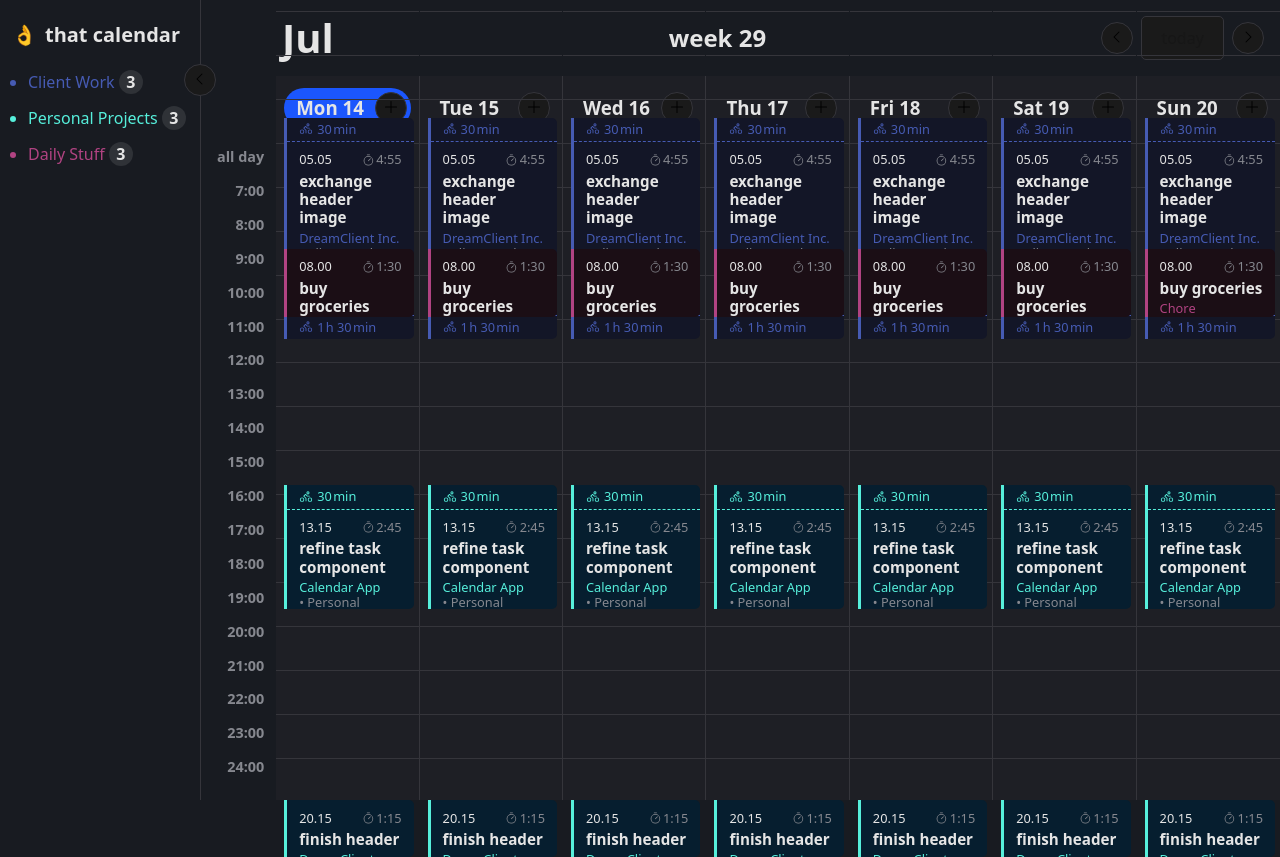
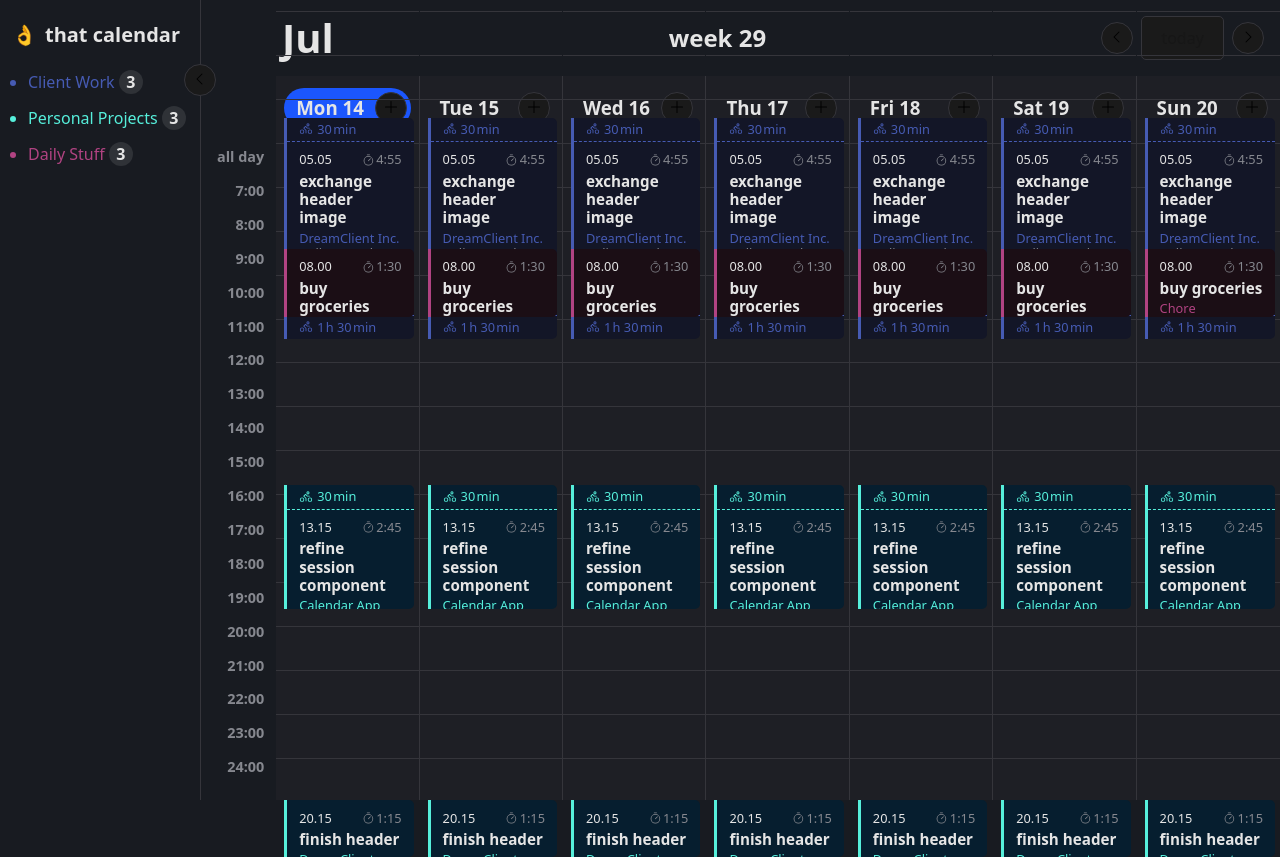
Before and after one commit to fraulueneburg/thatcalendar-fe, a React (Vite) app: page / in a window 1280 px wide. Built offline with nearby package versions, Linux system fonts and the light colour scheme.

Commit message:
refactor: adapt to backend data structure

```diff
--- a/src/components/Header.tsx
+++ b/src/components/Header.tsx
@@ -24,7 +24,7 @@ export default function Header() {
 					<ul>
 						{calArr.map((elem, i) => (
 							<li key={i} style={{ color: elem.color }}>
-								{elem.calName} <Badge count={3} itemType={'tasks'} />
+								{elem.title} <Badge count={3} itemType={'sessions'} />
 							</li>
 						))}
 					</ul>
--- a/src/components/Task.tsx
+++ b/src/components/Session.tsx
@@ -1,4 +1,4 @@
-import { TaskProps } from './Task.types'
+import { SessionProps } from './Session.types'
 import { parse, format, differenceInMinutes } from 'date-fns'
 import TravelTime from './TravelTime'
 import { TimerIcon as IconDuration } from '@phosphor-icons/react'
@@ -7,16 +7,16 @@ import { MainCalendarType } from '../types/main-calendar'
 import { calculateGridPosition } from '../utils/calculateGridPosition'
 import { calculateDuration } from '../utils/calculateDuration'
 
-export default function Task({ data }: TaskProps) {
-	const { summary, dtStart, dtEnd, calendarId, subCalendarId, travelTime, travelReturnTime } = data
+export default function Session({ data }: SessionProps) {
+	const { title, dtStart, dtEnd, calendarId, parent, travelTime, travelReturnTime } = data
 
 	const mainCalendar: MainCalendarType | undefined = calArr.find((elem) => elem._id === calendarId)
 	if (!mainCalendar) {
 		throw new Error('Calendar not found')
 	}
-	const { calName, color, colorBg } = mainCalendar
+	const { title: calendarTitle, color, colorBg } = mainCalendar
 
-	const subCalendar = subCalArr.find((elem) => elem._id === subCalendarId)
+	const subCalendar = subCalArr.find((elem) => elem._id === parent)
 	if (!subCalendar) {
 		throw new Error('Calendar not found')
 	}
@@ -40,7 +40,9 @@ export default function Task({ data }: TaskProps) {
 
 	return (
 		<>
-			<section className="task" style={{ backgroundColor: colorBg, color: color, top: gridPos.top, height: gridPos.height }}>
+			<section
+				className="session"
+				style={{ backgroundColor: colorBg, color: color, top: gridPos.top, height: gridPos.height }}>
 				{isValidTravelTime(travelTime) ? <TravelTime time={travelTime} /> : null}
 				<div className="content">
 					<small className="time">
@@ -55,9 +57,9 @@ export default function Task({ data }: TaskProps) {
 							{duration} <span className="sr-only">hours</span>
 						</span>
 					</small>
-					<h4 className="title">{summary}</h4>
+					<h4 className="title">{title}</h4>
 					<small className="cal">
-						<span className="sub-cal">{subCalendar.name}</span> <span className="main-cal">•&nbsp;{calName}</span>
+						<span className="sub-cal">{subCalendar.name}</span> <span className="main-cal">•&nbsp;{calendarTitle}</span>
 					</small>
 				</div>
 				{isValidTravelTime(travelReturnTime) && <TravelTime time={travelReturnTime} isReturn={true} />}
--- a/src/components/WeeklyCalendar.tsx
+++ b/src/components/WeeklyCalendar.tsx
@@ -1,10 +1,10 @@
 import { useState } from 'react'
 import { endOfWeek, format, getISOWeek, startOfWeek, subDays, subWeeks } from 'date-fns'
 import { PlusIcon as IconAdd, CaretLeftIcon as IconPrev, CaretRightIcon as IconNext } from '@phosphor-icons/react'
-import Task from './Task'
+import Session from './Session'
 import Header from './Header'
 
-import { tasksArr } from '../data/dummydata'
+import { sessionsArr } from '../data/dummydata'
 
 export default function WeeklyCalendar() {
 	const [offset, setOffset] = useState(0)
@@ -103,13 +103,13 @@ export default function WeeklyCalendar() {
 											<span className="day-name">{dayName}</span> <span className="day-num">{dayNum}</span>
 										</div>
 									</h3>
-									<button className="btn-round" aria-label={`add task for ${isToday ? 'today,' : ''} ${writtenDate}`}>
+									<button className="btn-round" aria-label={`add session for ${isToday ? 'today,' : ''} ${writtenDate}`}>
 										<IconAdd />
 									</button>
 								</header>
 								<div className="content">
-									{tasksArr.map((task) => (
-										<Task data={task} key={task._id} />
+									{sessionsArr.map((session) => (
+										<Session data={session} key={session._id} />
 									))}
 									{hoursArr.map((_, index, arr) => (
 										<div className="line" style={{ bottom: (835 / arr.length) * index + 41 }} key={`line-${index}`}></div>
--- a/src/data/dummydata.ts
+++ b/src/data/dummydata.ts
@@ -1,59 +1,59 @@
 export const calArr = [
-	{ _id: 'c1', calName: 'Client Work', color: '#465BB3', colorBg: '#131627', childCalendars: ['sc1'] },
-	{ _id: 'c2', calName: 'Personal Projects', color: '#56EFDB', colorBg: '#061E2F', childCalendars: ['sc2'] },
-	{ _id: 'c3', calName: 'Daily Stuff', color: '#B14382', colorBg: '#1B0E15', childCalendars: ['sc3'] },
+	{ _id: 'c1', title: 'Client Work', color: '#465BB3', colorBg: '#131627', childCalendars: ['sc1'] },
+	{ _id: 'c2', title: 'Personal Projects', color: '#56EFDB', colorBg: '#061E2F', childCalendars: ['sc2'] },
+	{ _id: 'c3', title: 'Daily Stuff', color: '#B14382', colorBg: '#1B0E15', childCalendars: ['sc3'] },
 ]
 
-export const tasksArr = [
+export const sessionsArr = [
 	{
 		_id: 't1',
-		summary: 'exchange header image',
+		parent: 'sc1',
+		title: 'exchange header image',
 		description: 'some description',
 		dtStart: '20250714T050500Z',
 		dtEnd: '20250714T100000Z',
 		calendarId: 'c1',
-		subCalendarId: 'sc1',
 		travelTime: 'PT30M',
 		travelReturnTime: 'PT1H30M',
 	},
 	{
 		_id: 't2',
-		summary: 'refine task component',
+		parent: 'sc2',
+		title: 'refine session component',
 		description: 'some description',
 		dtStart: '20250714T131500Z',
 		dtEnd: '20250714T160000Z',
 		calendarId: 'c2',
-		subCalendarId: 'sc2',
 		travelTime: 'PT30M',
 		travelReturnTime: '',
 	},
 	{
 		_id: 't3',
-		summary: 'buy groceries',
+		parent: 'sc3',
+		title: 'buy groceries',
 		description: 'some description',
 		dtStart: '20250712T080000Z',
 		dtEnd: '20250712T093000Z',
 		calendarId: 'c3',
-		subCalendarId: 'sc3',
 		travelTime: '',
 		travelReturnTime: '',
 	},
 	{
 		_id: 't4',
-		summary: 'finish header',
+		parent: 'sc1',
+		title: 'finish header',
 		description: 'some description',
 		dtStart: '20250714T201500Z',
 		dtEnd: '20250714T213000Z',
 		calendarId: 'c2',
-		subCalendarId: 'sc1',
 		travelTime: '0',
 		travelReturnTime: 'PT1H',
 	},
 ]
 
 export const subCalArr = [
-	{ _id: 'sc1', name: 'DreamClient Inc.', parentCalendar: 'c1', tasks: ['t1'] },
-	{ _id: 'sc2', name: 'Calendar App', parentCalendar: 'c2', tasks: ['t2', 't4'] },
-	{ _id: 'sc3', name: 'Chore', parentCalendar: 'c3', tasks: ['t3'] },
-	{ _id: 'sc2', name: 'sortOf', parentCalendar: 'c2', tasks: [] },
+	{ _id: 'sc1', name: 'DreamClient Inc.', parent: 'c1', sessions: ['t1'] },
+	{ _id: 'sc2', name: 'Calendar App', parent: 'c2', sessions: ['t2', 't4'] },
+	{ _id: 'sc3', name: 'Chore', parent: 'c3', sessions: ['t3'] },
+	{ _id: 'sc2', name: 'sortOf', parent: 'c2', sessions: [] },
 ]
--- a/src/styles/App.scss
+++ b/src/styles/App.scss
@@ -176,7 +176,7 @@ main {
 	}
 }
 
-.task {
+.session {
 	background-color: var(--color-primary);
 	border-radius: 0 var(--border-radius) var(--border-radius) 0;
 	border-left: 3px solid currentColor;
--- a/src/types/main-calendar.ts
+++ b/src/types/main-calendar.ts
@@ -1,6 +1,6 @@
 export type MainCalendarType = {
 	_id: string
-	calName: string
+	title: string
 	color: string
 	colorBg: string
 	childCalendars: string[]
--- a/src/utils/calculateGridPosition.ts
+++ b/src/utils/calculateGridPosition.ts
@@ -7,17 +7,17 @@ export const calculateGridPosition = (
 	gridHeight: number,
 	offsetY: number
 ) => {
-	const taskStartDate = parseISO(startDate)
-	const taskEndDate = parseISO(endDate)
+	const sessionStartDate = parseISO(startDate)
+	const sessionEndDate = parseISO(endDate)
 	const startToday = new Date(parseISO(startDate).setHours(globalStartHour, 0, 0))
 
-	const taskDuration = Math.abs(differenceInMinutes(taskEndDate, taskStartDate))
-	const minutesFromStartOfDay = differenceInMinutes(taskStartDate, startToday)
+	const sessionDuration = Math.abs(differenceInMinutes(sessionEndDate, sessionStartDate))
+	const minutesFromStartOfDay = differenceInMinutes(sessionStartDate, startToday)
 	const pxPerMinute = gridHeight / 60
 
 	const toPixels = (minutes: number) => minutes * pxPerMinute
 	const top = toPixels(minutesFromStartOfDay) + offsetY
-	const height = toPixels(taskDuration)
+	const height = toPixels(sessionDuration)
 
 	return { top, height }
 }
```
Also changed, not shown: src/components/Session.types.ts (renamed from src/components/Task.types.ts, +5 -5 lines), src/components/Settings.tsx (added, +15 -0 lines).
